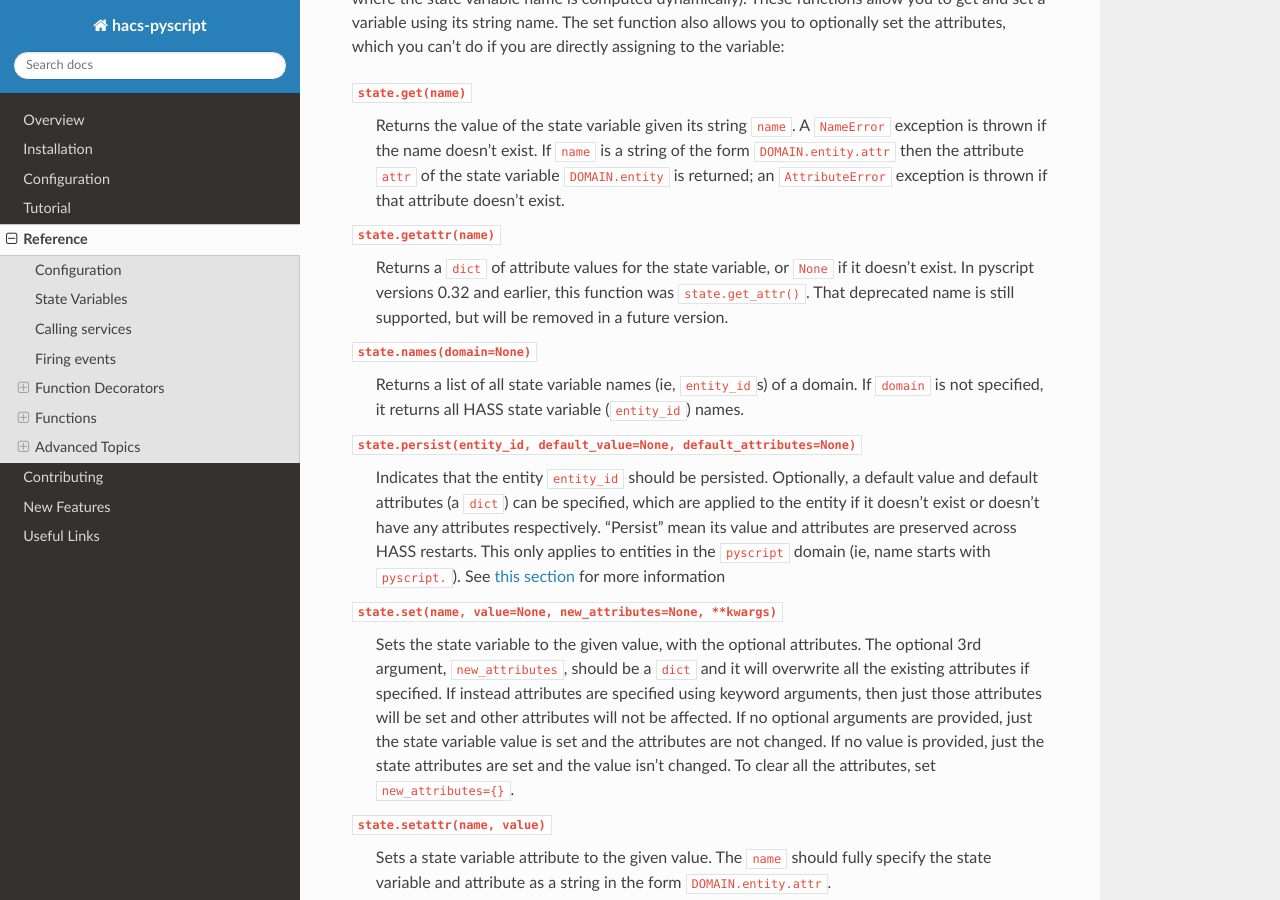
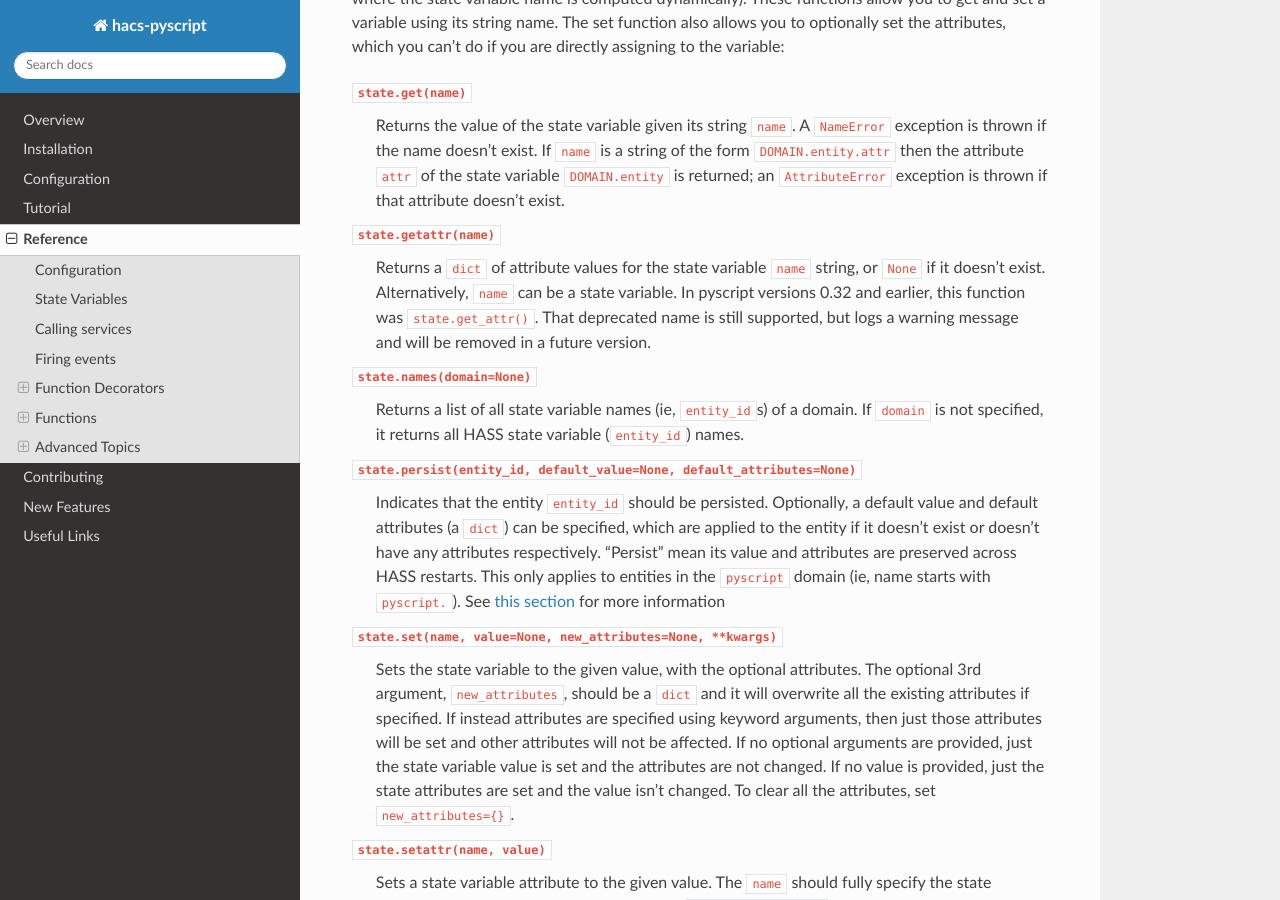
Before and after one commit to custom-components/pyscript, a Sphinx documentation site: the page built from docs/reference.rst, in a window 1280 px wide and 900 px high, scrolled down 14836 px. Built offline with Sphinx 7.4.7 and the Read the Docs theme 2.0.0, drawn with Linux system fonts in a browser that asks for light colours.

Commit message:
state.getattr() can now take a StateVar argument
state.get_attr() now logs a deprecated warning.
updated docs & tests.

```diff
--- a/docs/reference.rst
+++ b/docs/reference.rst
@@ -693,9 +693,10 @@ which you can’t do if you are directly assigning to the variable:
   then the attribute ``attr`` of the state variable ``DOMAIN.entity`` is returned; an
   ``AttributeError`` exception is thrown if that attribute doesn't exist.
 ``state.getattr(name)``
-  Returns a ``dict`` of attribute values for the state variable, or ``None`` if it doesn’t exist.
-  In pyscript versions 0.32 and earlier, this function was ``state.get_attr()``. That deprecated
-  name is still supported, but will be removed in a future version.
+  Returns a ``dict`` of attribute values for the state variable ``name`` string, or ``None`` if it
+  doesn’t exist.  Alternatively, ``name`` can be a state variable.  In pyscript versions 0.32 and
+  earlier, this function was ``state.get_attr()``. That deprecated name is still supported, but
+  logs a warning message and will be removed in a future version.
 ``state.names(domain=None)``
   Returns a list of all state variable names (ie, ``entity_id``\ s) of a
   domain. If ``domain`` is not specified, it returns all HASS state variable (``entity_id``) names.
```
Also changed, not shown: docs/new_features.rst (+6 -6 lines), 2 other files.
